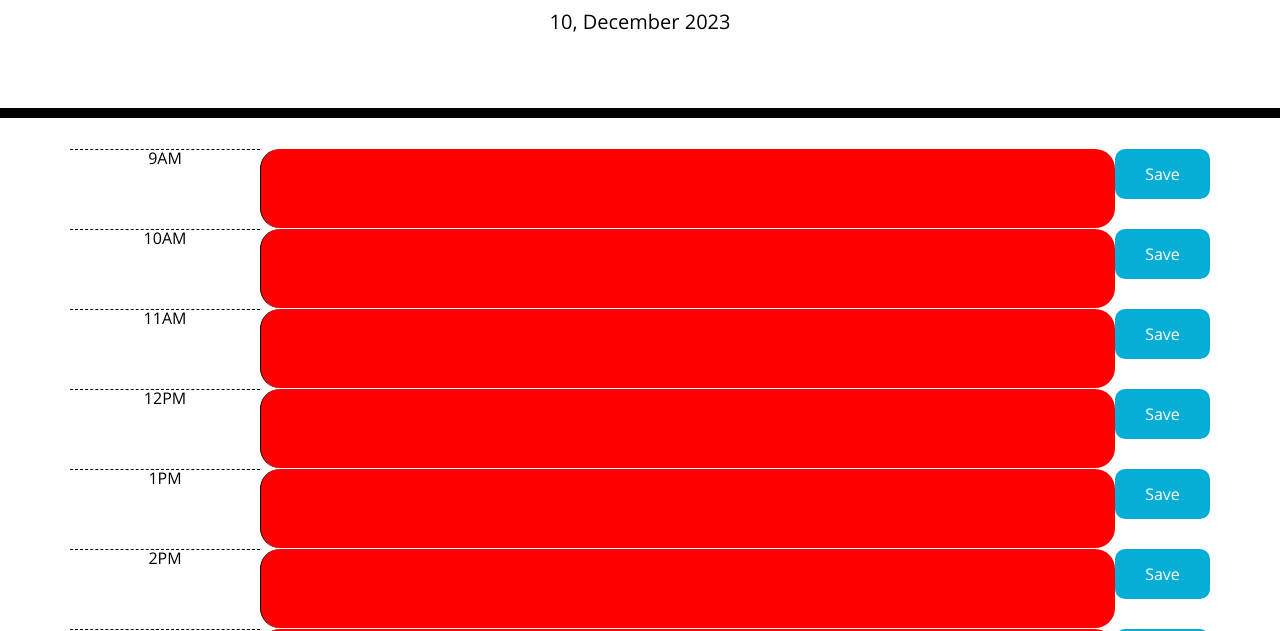
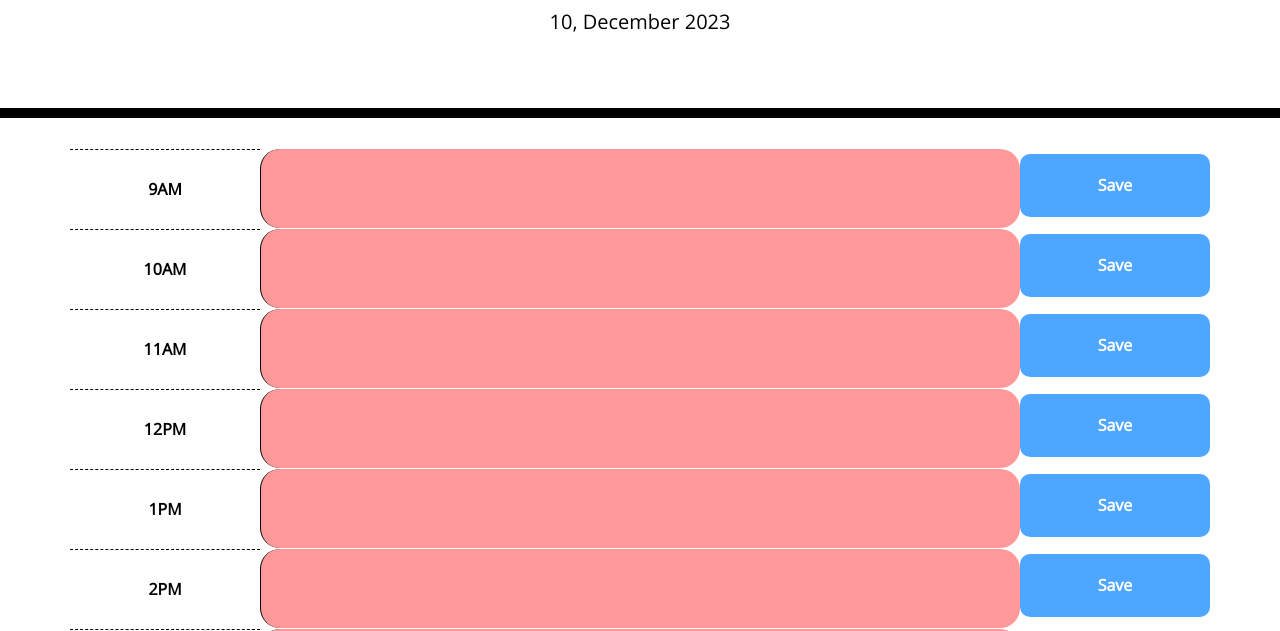
Before and after one commit to noah-sheldon/daily-planner, a plain HTML site: page index.html in a window 1280 px wide. Shown: the part 169-800 px from the top of the page. Drawn offline with nearby package versions, Linux system fonts and the light colour scheme.

Commit message:
Fixed colours, cleaned code, added comments

```diff
--- a/assets/js/index.js
+++ b/assets/js/index.js
@@ -4,33 +4,13 @@ let tasksMap = getTasks();
 
 $("#currentDay").text(today);
 
-for (let i = 9; i < 24; i++) {
-  // Current hour
-  let hour = dayjs().hour(i).format("hA");
+startApp();
 
-  let row = $("<div>").addClass("row time-block");
-  container.append(row);
-
-  let hourDiv = $("<div>").addClass("col-md-2 hour").text(hour);
-
-  let textArea = $("<textarea>").addClass("col-md-9 description").attr("id", i);
-  if (tasksMap[hour]) {
-    textArea.val(tasksMap[hour]);
-  }
-
-  let saveBtn = $("<button>").addClass("col-md-1 saveBtn").text("Save");
-
-  row.append(hourDiv, textArea, saveBtn, $('<br>'));
-
-  if (+dayjs().hour(i).format("H") < dayjs().hour()) {
-    $("#"+i).css("background", "red");
-  } else if (+dayjs().hour(i).format("H") === dayjs().hour()) {
-    $("#"+i).css("background", "grey");
-  } else {
-    $("#"+i).css("background", "green");
-  }
+function startApp() {
+  createHourBlocks();
 }
 
+// SaveBtn click event
 $(".saveBtn").on("click", function (event) {
   event.preventDefault();
   let task = $(this).siblings(".description").val();
@@ -47,6 +27,7 @@ $(".saveBtn").on("click", function (event) {
   }
 });
 
+//Get tasksMap from localStorage
 function getTasks() {
   if ("tasksMap" in localStorage) {
     return JSON.parse(localStorage.getItem("tasksMap"));
@@ -54,3 +35,55 @@ function getTasks() {
     return {};
   }
 }
+
+function createHourBlocks() {
+  for (let i = 9; i < 18; i++) {
+    // Current hour in format: 9AM
+    let hour = dayjs().hour(i).format("hA");
+
+    //Create row for every hour
+    let row = $("<div>").addClass("row time-block");
+    container.append(row);
+
+    //Create div for hour
+    let hourDiv = $("<div>")
+      .addClass(
+        "col-md-2 hour text-center fw-bold d-flex align-items-center justify-content-center"
+      )
+      .text(hour);
+
+    //Create textArea for every hour
+    let textArea = $("<textarea>")
+      .addClass("col-md-8 description")
+      .attr("id", i);
+
+    //If task present, append value to textArea
+    if (tasksMap[hour]) {
+      textArea.val(tasksMap[hour]);
+    }
+
+    //Create saveButton
+    let saveBtn = $("<button>")
+      .addClass(
+        "col-md-2 saveBtn fw-bold text-center d-flex align-items-center justify-content-center"
+      )
+      .text("Save");
+
+    // Append hour, textArea, and SaveBtn to row parent
+    row.append(hourDiv, textArea, saveBtn, $("<br>"));
+
+    //Apply background conditionally
+    applyBackground(i);
+  }
+}
+
+function applyBackground(hour) {
+  //Background colour by hour logic
+  if (+dayjs().hour(hour).format("H") < dayjs().hour()) {
+    $("#" + hour).css("background", "#ff9999");
+  } else if (+dayjs().hour(hour).format("H") === dayjs().hour()) {
+    $("#" + hour).css("background", "#c2c2d6");
+  } else {
+    $("#" + hour).css("background", "#b3ffe0");
+  }
+}
--- a/assets/styles/style.css
+++ b/assets/styles/style.css
@@ -4,7 +4,7 @@ body {
   line-height: 1;
 }
 
-.container{
+.container {
   margin-top: 30px;
 }
 
@@ -15,11 +15,6 @@ textarea {
   color: #000000;
   border-left: 1px solid black;
   padding: 10px;
-}
-
-textarea:hover{
-  border-left: 1px solid #000000;
-
 }
 
 header {
@@ -69,11 +64,12 @@ header {
 }
 
 .saveBtn {
-  height: 50px;
+  margin-top: 5px;
+  height: 80%;
   border: none;
   outline: none;
   color: #fff;
-  background: #06aed5;
+  background: #4da6ff;
   cursor: pointer;
   position: relative;
   z-index: 0;
@@ -82,10 +78,10 @@ header {
 
 .saveBtn:before {
   content: '';
-  background: linear-gradient(45deg, rgba(2,0,36,1) 0%, rgba(89,176,255,1) 48%, rgba(0,212,255,1) 100%);
+  background: linear-gradient(45deg, rgba(2, 0, 36, 1) 0%, rgba(89, 176, 255, 1) 48%, rgba(0, 212, 255, 1) 100%);
   position: absolute;
   top: -2px;
-  left:-2px;
+  left: -2px;
   background-size: 400%;
   z-index: -1;
   filter: blur(5px);
@@ -98,7 +94,7 @@ header {
 }
 
 .saveBtn:active {
-  color: rgb(2,0,36);
+  color: rgb(2, 0, 36);
 }
 
 .saveBtn:active:after {
```
Also changed, not shown: index.html (+0 -5 lines).
